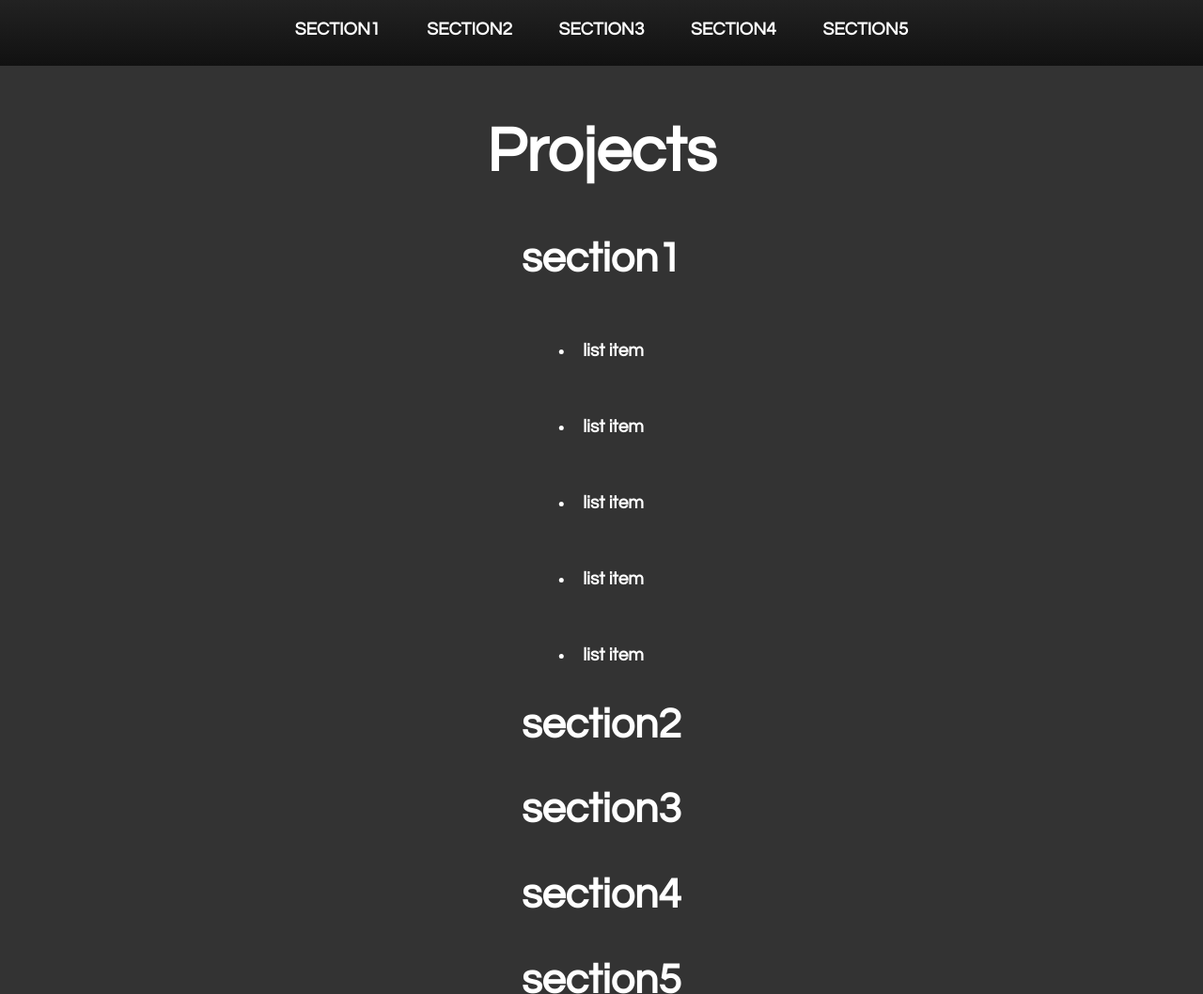
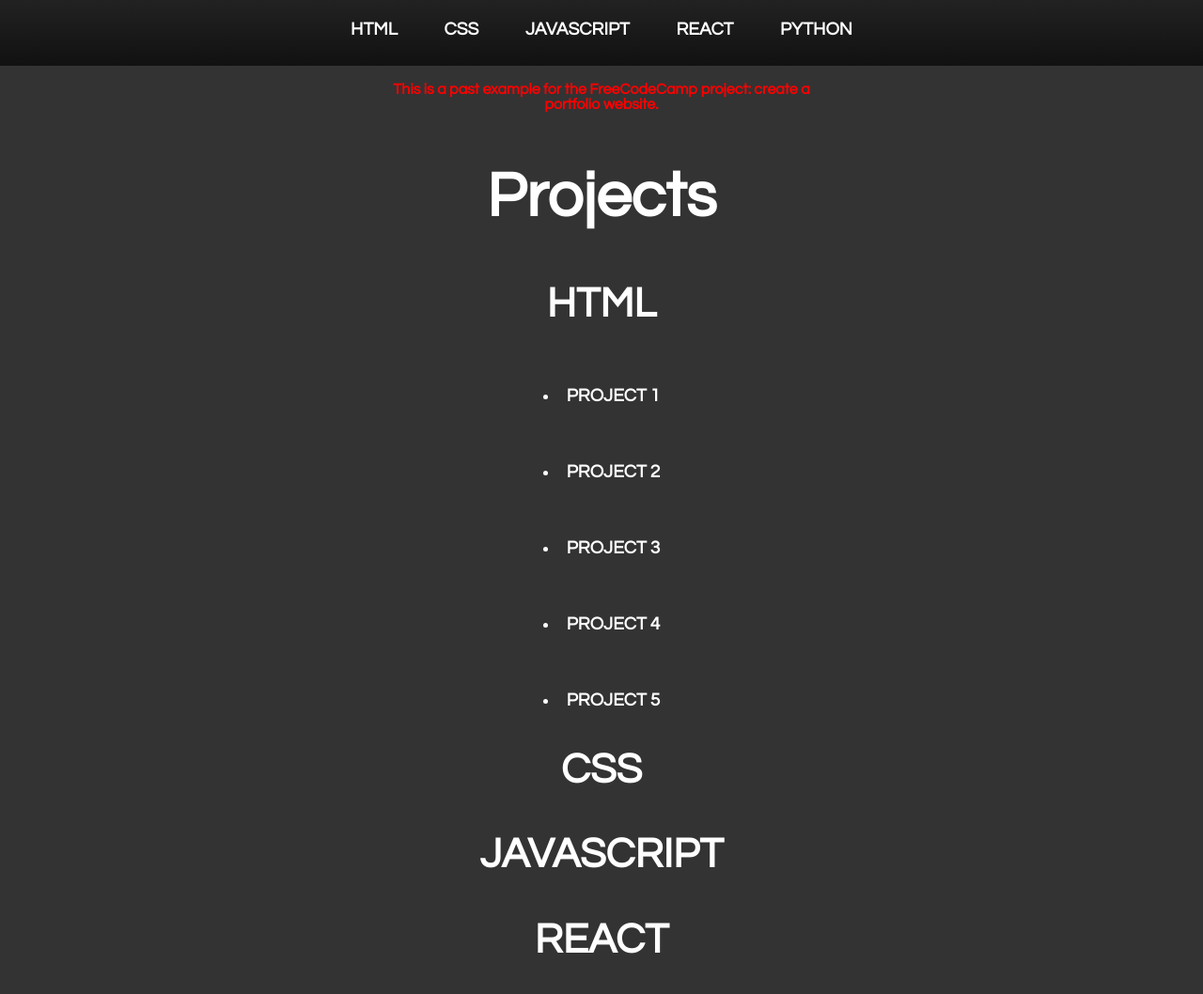
Before and after one commit to alexwojtak/fccproject5, a plain HTML site: page index.html in a window 1280 px wide. Shown: the top 1058 px of the page at 94% size. Drawn offline with Linux system fonts and the light colour scheme.

Commit message:
Make portfolio page more relevant

```diff
--- a/index.html
+++ b/index.html
@@ -8,49 +8,52 @@
     <body>
         <nav id="navbar">
             <ul>
-                <li><a class="nav-link" href=#section1>SECTION1</a></li>
-                <li><a class="nav-link" href=#section2>SECTION2</a></li>
-                <li><a class="nav-link" href=#section3>SECTION3</a></li>
-                <li><a class="nav-link" href=#section4>SECTION4</a></li>
-                <li><a class="nav-link" href=#section5>SECTION5</a></li>
+                <li><a class="nav-link" href=#section1>HTML</a></li>
+                <li><a class="nav-link" href=#section2>CSS</a></li>
+                <li><a class="nav-link" href=#section3>JAVASCRIPT</a></li>
+                <li><a class="nav-link" href=#section4>REACT</a></li>
+                <li><a class="nav-link" href=#section5>PYTHON</a></li>
             </ul>
         </nav>
 
         <main id="main-doc">
             <section class="main-section" id="section1">
+                <p id="explanatoryNote">
+                    This is a past example for the FreeCodeCamp project: create a portfolio website.
+                </p>
                 <h1 id="maintitle">Projects</h1>
-                <header>section1</header>
+                <header>HTML</header>
                 <p></p>
                 <p></p>
                 <code></code>
                 <ul class="styledList" id="detailList">
-                    <li class="styledListItem">list item</li>
-                    <li class="styledListItem">list item</li>
-                    <li class="styledListItem">list item</li>
-                    <li class="styledListItem">list item</li>
-                    <li class="styledListItem">list item</li>
+                    <li class="styledListItem">PROJECT 1</li>
+                    <li class="styledListItem">PROJECT 2</li>
+                    <li class="styledListItem">PROJECT 3</li>
+                    <li class="styledListItem">PROJECT 4</li>
+                    <li class="styledListItem">PROJECT 5</li>
                 </ul>
             </section>
             <section class="main-section" id="section2">
-                <header>section2</header>
+                <header>CSS</header>
                 <p></p>
                 <p></p>
                 <code></code>
             </section>
             <section class="main-section" id="section3">
-                <header>section3</header>
+                <header>JAVASCRIPT</header>
                 <p></p>
                 <p></p>
                 <code></code>
             </section>
             <section class="main-section" id="section4">
-                <header>section4</header>
+                <header>REACT</header>
                 <p></p>
                 <p></p>
                 <code></code>
             </section>
             <section class="main-section" id="section5">
-                <header>section5</header>
+                <header>PYTHON</header>
                 <p></p>
                 <p></p>
                 <code></code>
--- a/portStyle.css
+++ b/portStyle.css
@@ -71,3 +71,7 @@ h1{
     list-style-position: inside;
     font-size: 1.5vw;
 }
+#explanatoryNote{
+    color: red;
+    font-size: medium;
+}
--- a/style.css
+++ /dev/null
@@ -1,49 +0,0 @@
-@media only screen and (max-width: 600px) {
-    body {
-      background-color: lightblue;
-    }
-  }
-body{
-    background-color: #000000;
-    color: #FFFFFF;
-    font-family: Futura-Bold, Verdana, sans-serif;
-}
-  ul{
-      list-style-type: none;
-      margin-bottom: 0;
-      padding: 0;
-  }
-li {
-    display: inline;
-    text-decoration: none;
-    margin:21px 4px;
-    padding: 20px 16px;
-}
-h1{
-    font-weight: 900;
-}
-.nav-link{
-    text-decoration: none;
-    color: #FFFFFF;
-}
-#navbar{
-    position: fixed;
-    background-color: #000000;
-    background-image: linear-gradient(#000000, #111111);
-    z-index: 10;
-    width: 100%;
-    height: 70px;
-    left: 0;
-    margin-top: 0px;
-    top: 0;
-}
-#maintitle{
-    text-align: center;
-}
-#main-doc{
-    max-width: 500px;
-    margin-top: 200px;
-    margin-left: auto;
-    margin-right: auto;
-
-}
```
